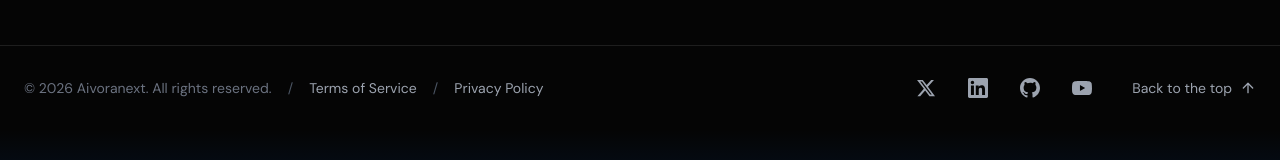
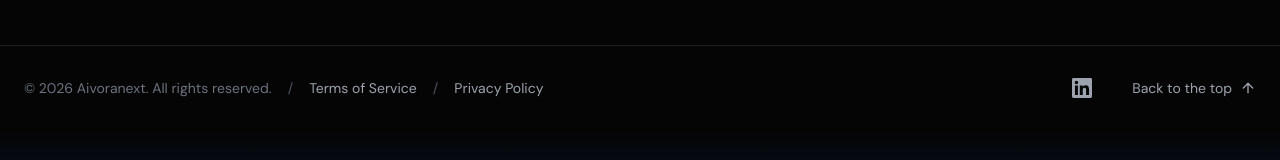
Before and after one commit to aivoranext/aivoranext-website, a Next.js app: page / in a window 1280 px wide. Shown: the part 9844-10004 px from the top of the page. Built offline with nearby package versions, Linux system fonts and the light colour scheme.

Commit message:
refactor: trim footer to honest, live links

```diff
--- a/components/Footer.js
+++ b/components/Footer.js
@@ -211,21 +211,6 @@ export default function Footer() {
             {/* Social Icons */}
             <div className="flex items-center gap-1 sm:gap-4">
               <a
-                href="https://twitter.com/aivoranext"
-                target="_blank"
-                rel="noopener noreferrer"
-                className="text-gray-400 hover:text-white transition-colors p-2 active:text-[#0065F8]"
-                aria-label="Twitter"
-              >
-                <svg
-                  className="w-5 h-5"
-                  fill="currentColor"
-                  viewBox="0 0 24 24"
-                >
-                  <path d="M18.244 2.25h3.308l-7.227 8.26 8.502 11.24H16.17l-5.214-6.817L4.99 21.75H1.68l7.73-8.835L1.254 2.25H8.08l4.713 6.231zm-1.161 17.52h1.833L7.084 4.126H5.117z" />
-                </svg>
-              </a>
-              <a
                 href="https://linkedin.com/company/aivoranext"
                 target="_blank"
                 rel="noopener noreferrer"
@@ -238,36 +223,6 @@ export default function Footer() {
                   viewBox="0 0 24 24"
                 >
                   <path d="M20.447 20.452h-3.554v-5.569c0-1.328-.027-3.037-1.852-3.037-1.853 0-2.136 1.445-2.136 2.939v5.667H9.351V9h3.414v1.561h.046c.477-.9 1.637-1.85 3.37-1.85 3.601 0 4.267 2.37 4.267 5.455v6.286zM5.337 7.433c-1.144 0-2.063-.926-2.063-2.065 0-1.138.92-2.063 2.063-2.063 1.14 0 2.064.925 2.064 2.063 0 1.139-.925 2.065-2.064 2.065zm1.782 13.019H3.555V9h3.564v11.452zM22.225 0H1.771C.792 0 0 .774 0 1.729v20.542C0 23.227.792 24 1.771 24h20.451C23.2 24 24 23.227 24 22.271V1.729C24 .774 23.2 0 22.222 0h.003z" />
-                </svg>
-              </a>
-              <a
-                href="https://github.com/aivoranext"
-                target="_blank"
-                rel="noopener noreferrer"
-                className="text-gray-400 hover:text-white transition-colors p-2 active:text-[#0065F8]"
-                aria-label="GitHub"
-              >
-                <svg
-                  className="w-5 h-5"
-                  fill="currentColor"
-                  viewBox="0 0 24 24"
-                >
-                  <path d="M12 0C5.374 0 0 5.373 0 12c0 5.302 3.438 9.8 8.207 11.387.599.111.793-.261.793-.577v-2.234c-3.338.726-4.033-1.416-4.033-1.416-.546-1.387-1.333-1.756-1.333-1.756-1.089-.745.083-.729.083-.729 1.205.084 1.839 1.237 1.839 1.237 1.07 1.834 2.807 1.304 3.492.997.107-.775.418-1.305.762-1.604-2.665-.305-5.467-1.334-5.467-5.931 0-1.311.469-2.381 1.236-3.221-.124-.303-.535-1.524.117-3.176 0 0 1.008-.322 3.301 1.23A11.509 11.509 0 0112 5.803c1.02.005 2.047.138 3.006.404 2.291-1.552 3.297-1.23 3.297-1.23.653 1.653.242 2.874.118 3.176.77.84 1.235 1.911 1.235 3.221 0 4.609-2.807 5.624-5.479 5.921.43.372.823 1.102.823 2.222v3.293c0 .319.192.694.801.576C20.566 21.797 24 17.3 24 12c0-6.627-5.373-12-12-12z" />
-                </svg>
-              </a>
-              <a
-                href="https://youtube.com/@aivoranext"
-                target="_blank"
-                rel="noopener noreferrer"
-                className="text-gray-400 hover:text-white transition-colors p-2 active:text-[#0065F8]"
-                aria-label="YouTube"
-              >
-                <svg
-                  className="w-5 h-5"
-                  fill="currentColor"
-                  viewBox="0 0 24 24"
-                >
-                  <path d="M23.498 6.186a3.016 3.016 0 0 0-2.122-2.136C19.505 3.545 12 3.545 12 3.545s-7.505 0-9.377.505A3.017 3.017 0 0 0 .502 6.186C0 8.07 0 12 0 12s0 3.93.502 5.814a3.016 3.016 0 0 0 2.122 2.136c1.871.505 9.376.505 9.376.505s7.505 0 9.377-.505a3.015 3.015 0 0 0 2.122-2.136C24 15.93 24 12 24 12s0-3.93-.502-5.814zM9.545 15.568V8.432L15.818 12l-6.273 3.568z" />
                 </svg>
               </a>
             </div>
```
Also changed, not shown: lib/content.js.
